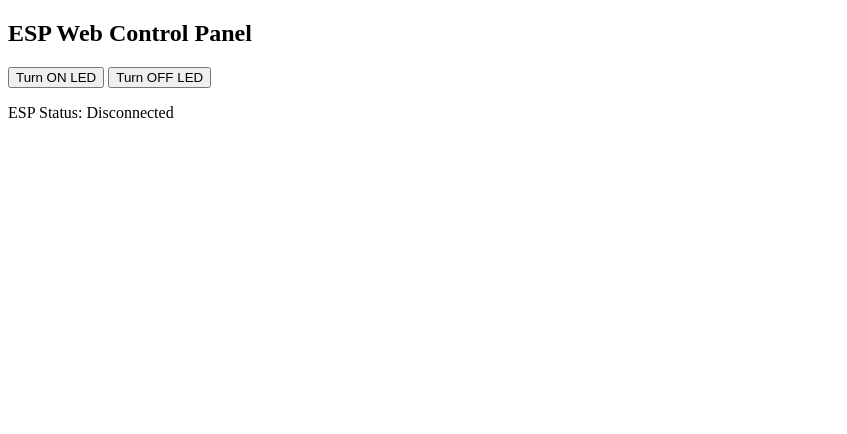
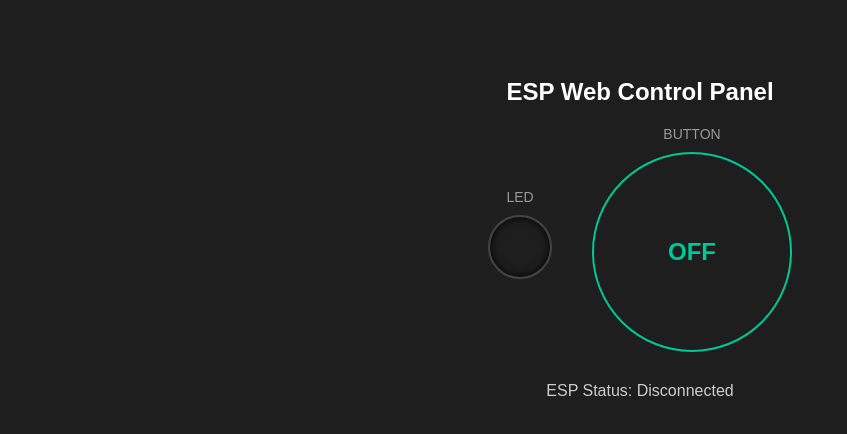
Before and after one commit to InferaTech-Solutions/server, a website: page public/index.html in a window 1280 px wide. Shown: the whole page, without its empty margins (0-847 px from the left). Drawn offline with nearby package versions, Linux system fonts and the light colour scheme; no server answers.

Commit message:
second commit

```diff
--- a/public/index.html
+++ b/public/index.html
@@ -4,29 +4,116 @@
   <meta charset="UTF-8" />
   <title>ESP Control Panel</title>
   <script src="https://cdn.socket.io/4.7.2/socket.io.min.js"></script>
+  <style>
+    body {
+      background-color: #1e1e1e;
+      color: #ccc;
+      font-family: Arial, sans-serif;
+      text-align: center;
+      padding-top: 50px;
+    }
+
+    .container {
+      display: flex;
+      justify-content: center;
+      align-items: center;
+      gap: 40px;
+      flex-wrap: wrap;
+    }
+
+    .led {
+      width: 60px;
+      height: 60px;
+      border-radius: 50%;
+      border: 2px solid #444;
+      background-color: #1e1e1e;
+      box-shadow: inset 0 0 10px #000;
+      margin: 10px auto;
+    }
+
+    .led.on {
+      background-color: #00ff55;
+      box-shadow: 0 0 20px #00ff55;
+    }
+
+    .button {
+      width: 200px;
+      height: 200px;
+      border-radius: 50%;
+      border: 2px solid #00c896;
+      background-color: transparent;
+      color: #00c896;
+      font-size: 24px;
+      font-weight: bold;
+      cursor: pointer;
+      transition: all 0.3s ease;
+    }
+
+    .button:hover {
+      background-color: #00c89622;
+    }
+
+    h2 {
+      color: #fff;
+    }
+
+    .label {
+      font-size: 14px;
+      margin-bottom: 10px;
+      color: #999;
+    }
+
+    #status {
+      margin-top: 30px;
+      font-size: 16px;
+    }
+  </style>
 </head>
 <body>
   <h2>ESP Web Control Panel</h2>
 
-  <button onclick="sendCommand('LED_ON')">Turn ON LED</button>
-  <button onclick="sendCommand('LED_OFF')">Turn OFF LED</button>
+  <div class="container">
+    <div>
+      <div class="label">LED</div>
+      <div id="ledIndicator" class="led"></div>
+    </div>
+
+    <div>
+      <div class="label">BUTTON</div>
+      <button id="ledButton" class="button" onclick="toggleLED()">OFF</button>
+    </div>
+  </div>
 
   <p id="status">ESP Status: <span id="espStatus">Disconnected</span></p>
 
-  <script src="/socket.io/socket.io.js"></script>
   <script>
     const socket = io();
+    let ledState = false;
 
     socket.on("connect", () => {
       console.log("Browser connected to server");
+      document.getElementById("espStatus").innerText = "Connected";
     });
 
     socket.on("esp-message", (msg) => {
+      console.log("ESP message:", msg);
       document.getElementById("espStatus").innerText = msg;
     });
 
-    function sendCommand(cmd) {
-      socket.emit("web-command", cmd);
+    function toggleLED() {
+      ledState = !ledState;
+      const button = document.getElementById("ledButton");
+      const led = document.getElementById("ledIndicator");
+
+      if (ledState) {
+        button.innerText = "ON";
+        led.classList.add("on");
+        socket.emit("web-command", "LED_ON");
+      } else {
+        button.innerText = "OFF";
+        led.classList.remove("on");
+        socket.emit("web-command", "LED_OFF");
+      }
     }
   </script>
 </body>
```
